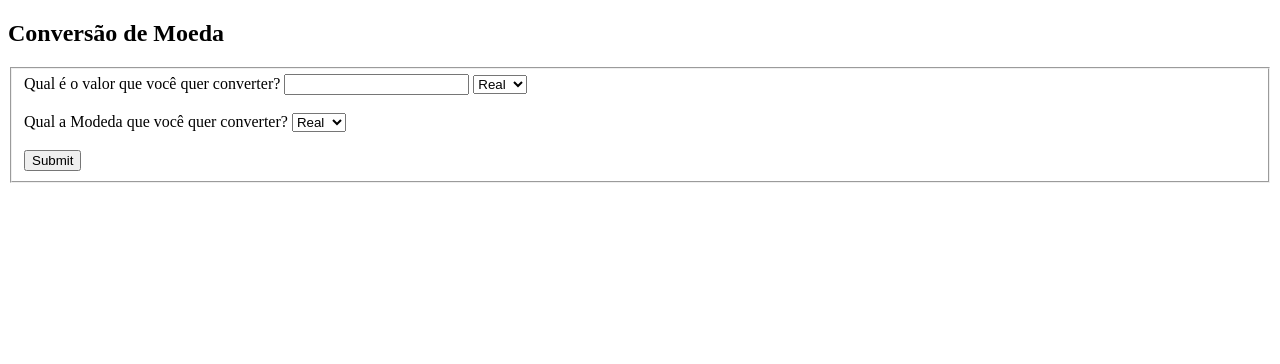
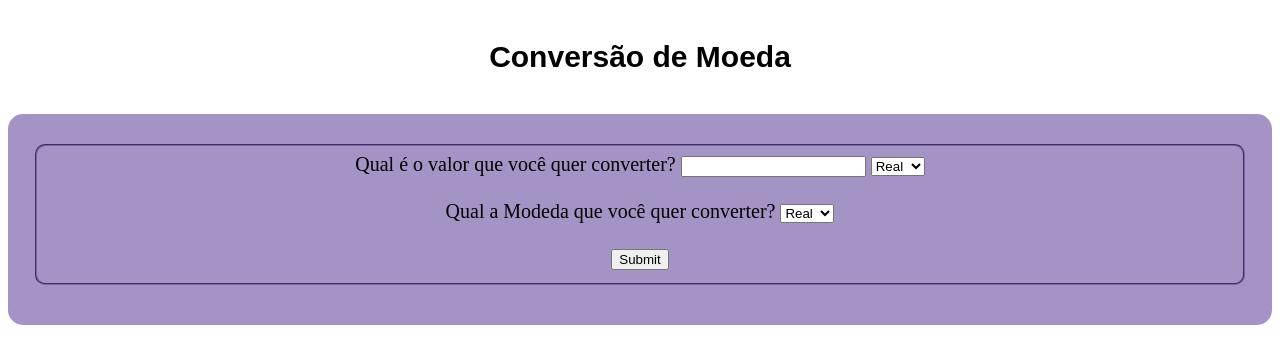
Before and after one commit to nlupp/Conversao-de-Moeda-Local, a plain HTML site: page index.html in a window 1280 px wide. Drawn offline with nearby package versions, Linux system fonts and the light colour scheme.

Commit message:
subiu? se sim versão funcional mas com erros de numeros iguas e não reconhecimento de campo vazio

```diff
--- a/css/Style.css
+++ b/css/Style.css
@@ -0,0 +1,27 @@
+html {
+    font-size: 20px;
+}
+
+h2 {
+    margin: 2rem;
+    text-align: center;
+    font: bold 1.5em sans-serif;
+}
+
+form {
+    border-radius: 15px;
+    background-color: rgb(164, 147, 197);
+    padding: 25px;
+
+    text-align: center;
+}
+
+fieldset {
+    box-sizing: border-box;
+    width: auto;
+    justify-content: center;
+    margin-top: 5px;
+    margin-bottom: 15px;
+    border-color: rgb(121, 95, 173);
+    border-radius: 10px;
+}
--- a/index.html
+++ b/index.html
@@ -4,6 +4,7 @@
     <meta charset="UTF-8">
     <meta http-equiv="X-UA-Compatible" content="IE=edge">
     <meta name="viewport" content="width=device-width, initial-scale=1.0">
+    <link rel="stylesheet" href="css/style.css">
     <title>Document</title>
 </head>
 <body>
@@ -12,6 +13,7 @@
     <form id="formConversao">
         <fieldset> <!--Faazer esse em switch case pq sei o q deve retonar-->
         <label for="texto1">Qual é o valor que você quer converter?</label> <input id="valores" type="text" value="">
+        <!--<p id="inputVazio" class="erro">Você deve colocar o valor que quer converter!</p>-->
         <select id="moeda1" type="select" name="moeda1">
             <option value="BRL">Real</option>
             <option value="EUA">Dolar</option>
@@ -30,7 +32,7 @@
         </select>
         <br> <br>
         <input id="converter" type="submit" name="converter">
-    </fieldset>
+         </fieldset>
     </form>
 
     <script src="https://code.jquery.com/jquery-3.6.0.min.js"
--- a/js/main.js
+++ b/js/main.js
@@ -49,20 +49,27 @@ const moedas = [
 ];
 
 function converter() {
+    let converter = true;
+    $(".erro").hide();
     var valor = $("#valores").val().replace(',', '.');
+   /* if ($(valor) == "") {
+        let converter = false;
+        $("#inputVazio").show();
+
+    }*/
     var seletor1 = $("#moeda1").val();
     var seletor2 = $("#moeda2").val();
     let arrayErros = $('.erro');
     console.log(arrayErros);
     $(".erro").remove();
 
-    moedas.forEach(function (item ) {
+    moedas.forEach(function (item) {
         var moedaOrigem = item[seletor1];
         if (moedaOrigem) {
             var moedaDestino = moedaOrigem[seletor2];
-            var resultado = (parseFloat(valor) * moedaDestino).toLocaleString( undefined, { style: 'currency', minimumFractionDigits: 2, currency: 'BRL' });
+            var resultado = (parseFloat(valor) * moedaDestino).toLocaleString(undefined, { style: 'currency', minimumFractionDigits: 2, currency: 'BRL' });
             console.log(resultado);
-            var linha = $("<p>").addClass('erro');
+            var linha = $("<p>").addClass('erro'); //
             $(linha).text("Com a conversão o valor é: " + resultado);
             $('#converter').after(linha);
 
```
Lines whose indentation alone changed are shown as unchanged.
